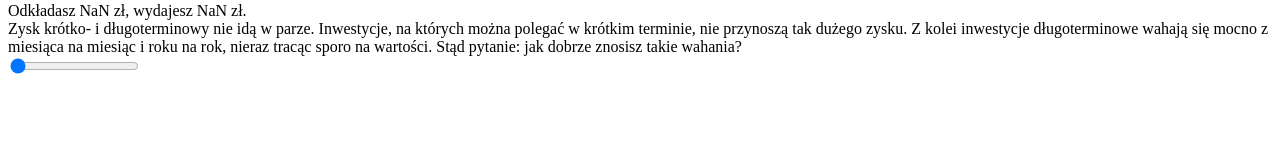
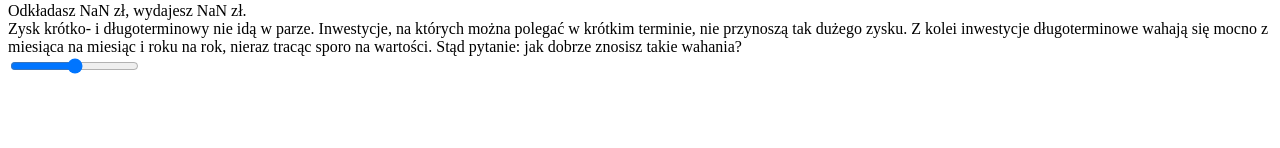
Before and after one commit to malyvsen/hypofin, a React (Vite) app in the folder frontend/: page /deliberation in a window 1280 px wide. Shown: the part 136-284 px from the top of the page. Built offline with nearby package versions, Linux system fonts and the light colour scheme.

Commit message:
improve: make default risk preference 0.5

```diff
--- a/frontend/src/App.tsx
+++ b/frontend/src/App.tsx
@@ -10,7 +10,7 @@ function App() {
   const [goalKnown, setGoalKnown] = useState<boolean | undefined>();
   const [goalPrice, setGoalPrice] = useState<number | undefined>();
   const [savedFraction, setSavedFraction] = useState(0.5);
-  const [riskPreference, setRiskPreference] = useState(0);
+  const [riskPreference, setRiskPreference] = useState(0.5);
 
   return (
     <Routes>
```
